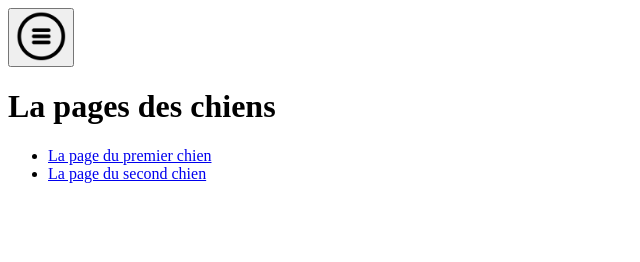
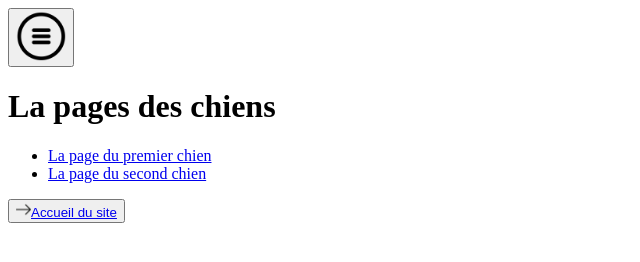
Before and after one commit to MMI-SAE-105/2023-r113-tp2-menu-alpinejs-GautierVICAT, a plain HTML site: page dogs/index.html in a window 1280 px wide. Shown: the whole page, without its empty margins (0-640 px from the left). Drawn offline with nearby package versions, Linux system fonts and the light colour scheme.

Commit message:
bouton accueil

```diff
--- a/dogs/index.html
+++ b/dogs/index.html
@@ -42,4 +42,5 @@
             <li><a href="dogs-1.html">La page du premier chien</a></li>
             <li><a href="dogs-2.html">La page du second chien</a></li>
         </ul>
+        <button><img src="../public/icones/fleche.png" alt="fleche" height="15px"><a href="../index.html">Accueil du site</a></button>
     </body>
```
